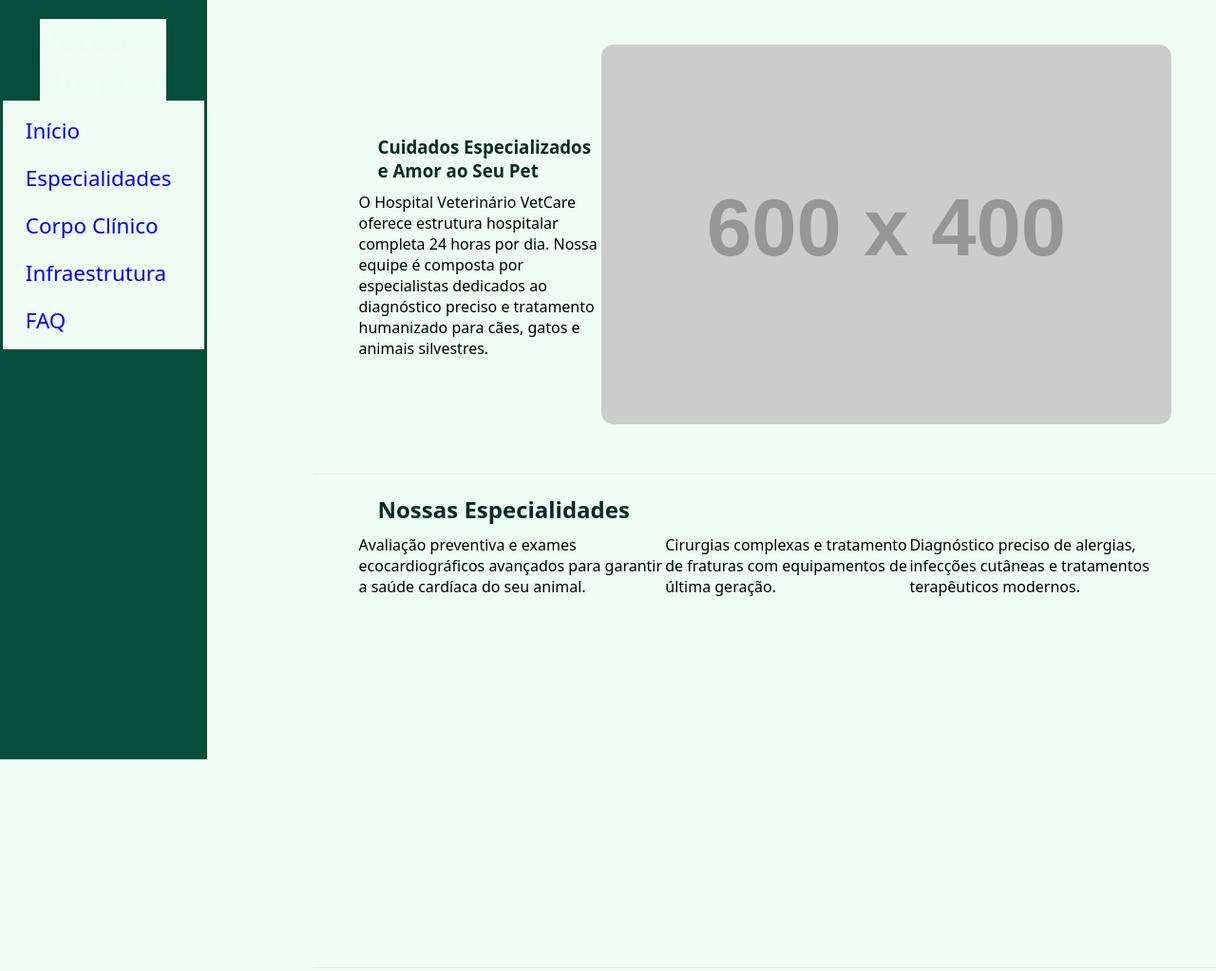
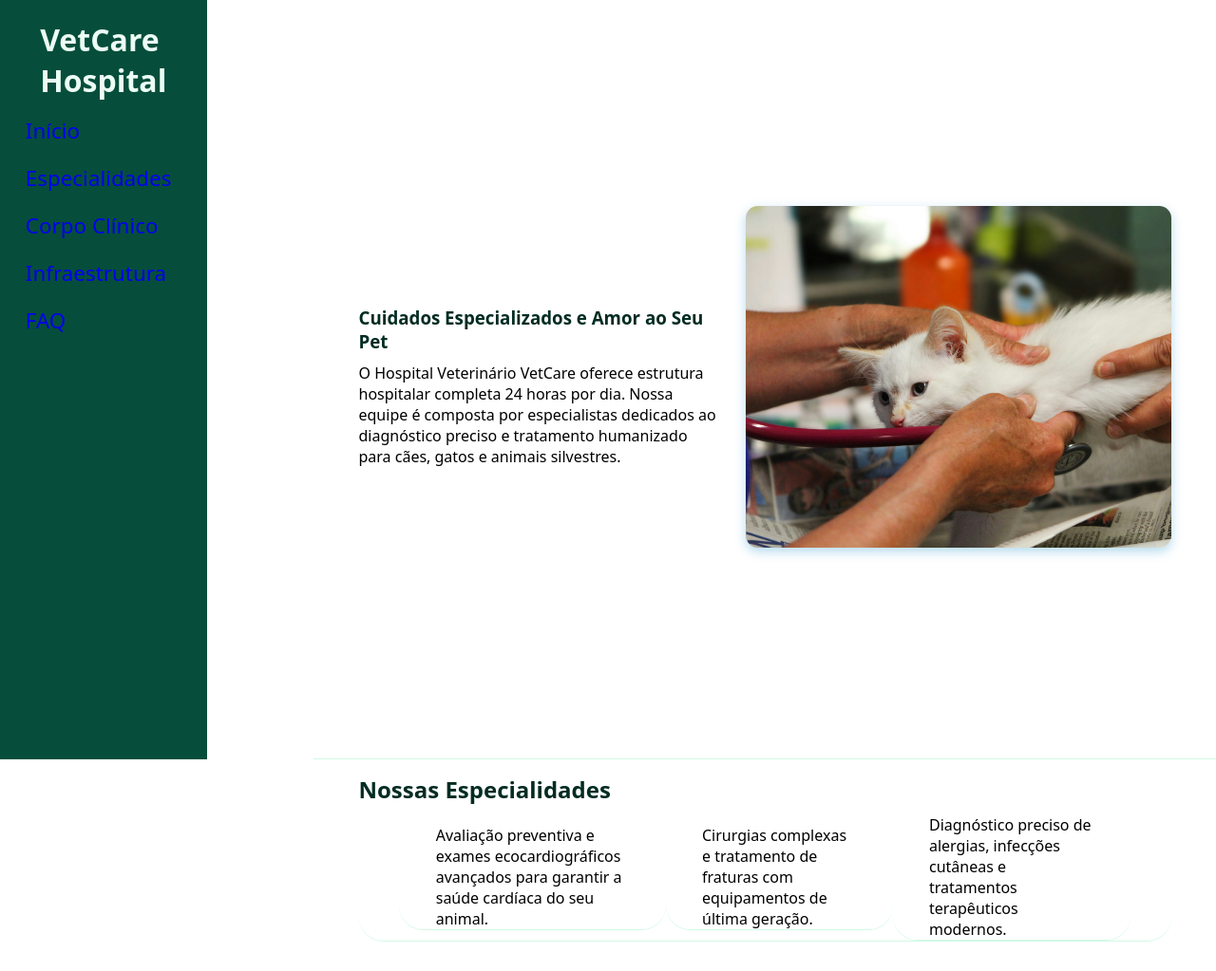
Before and after one commit to SaraCristinaPereira/vet_care, a plain HTML site: page index.html in a window 1280 px wide. Shown: the top 1023 px of the page at 95% size. Drawn offline with Linux system fonts and the light colour scheme; placeholder pictures from the web are drawn by us.

Commit message:
ADD: Alterando as cores.

```diff
--- a/css/reset.css
+++ b/css/reset.css
@@ -5,7 +5,6 @@
     padding: 0;
     box-sizing: border-box;
     font-family: var(--font-main);
-    background-color: var(--color-bg-main);
 }
 
 html {
--- a/css/style.css
+++ b/css/style.css
@@ -3,6 +3,7 @@
 
 .section-body-2{
     margin-left: 330px;
+    background-color: var(--);
 }
 
 .section__content{
@@ -78,15 +79,18 @@
 }
 
 .card-image__img{
-    width: auto;
+    height: 45vh;
+    width: 35vw;
     border-radius: var(--radius-sm);
     object-fit: cover;
+    box-shadow: 0 4px 12px rgba(2, 132, 199, 0.3);
+
 }
 
 
 .section-hero{
     display: flex;
-    min-height: 500px;
+    min-height: 100vh;
     align-items: center;
     justify-content: center;
     padding: 0 5%;
@@ -95,29 +99,34 @@
 }
 
 .section__content-1{
-    width: ;
+    width: 50%;
 }
 
 .section__title{
-    margin: 20px 10px 10px 20px;
+    margin: 15px 10px 10px 0;
     color: var(--color-text-title);
 }
 
+.section-hero__p{
+    width: 30vw;
+}
 
 .section_especialidades{
-    min-height: 500px;
-    align-items: center;
-    justify-content: center;
+    min-height: 100vh;
     padding: 0 5%;
     border-bottom: 1px solid var(--color-border);
     scroll-margin-top: var(--header-height);
 }
 
 .card-section_especialidades{
+    padding: 0 5%;
+    border-bottom: 1px solid var(--color-border);
+    scroll-margin-top: var(--header-height);
+    justify-content: center;
+    align-items: center;
     display: flex;
     background-color: var(--color-bg-card);
     border-radius: var(--radius-md);
-
 }
 
 .section-corpo{
@@ -132,7 +141,6 @@
 .card-section_corpo{
     border-radius: var(--radius-md);
     background-color: var(--color-bg-card);
-
 }
 
 .section-infra{
--- a/index.html
+++ b/index.html
@@ -36,7 +36,7 @@
 
             <article class="section__content-1">
                 <h1 class="section__title">Cuidados Especializados e Amor ao Seu Pet </h1>
-                <p>
+                <p class="section-hero__p">
                         O Hospital Veterinário VetCare oferece estrutura hospitalar completa 24 horas por dia.
                         Nossa  equipe  é  composta  por  especialistas  dedicados  ao  diagnóstico  preciso  e  tratamento
                         humanizado para cães, gatos e animais silvestres.
@@ -45,7 +45,7 @@
 
             <article class="section__content-2">
                 <div class="card-image">
-                    <img src="https://placehold.co/600x400/059669/ffffff?text=VetCare+Hospital" alt="" class="card-image__img"></img>
+                    <img src="./img/cat_img.jpg" alt="Gato tendo consulta no veterinário." class="card-image__img"></img>
                 </div>
             </article>
 
```
Also changed, not shown: img/cat_img.jpg (added), img/veterinarian.jpg (added), 3 other files.
